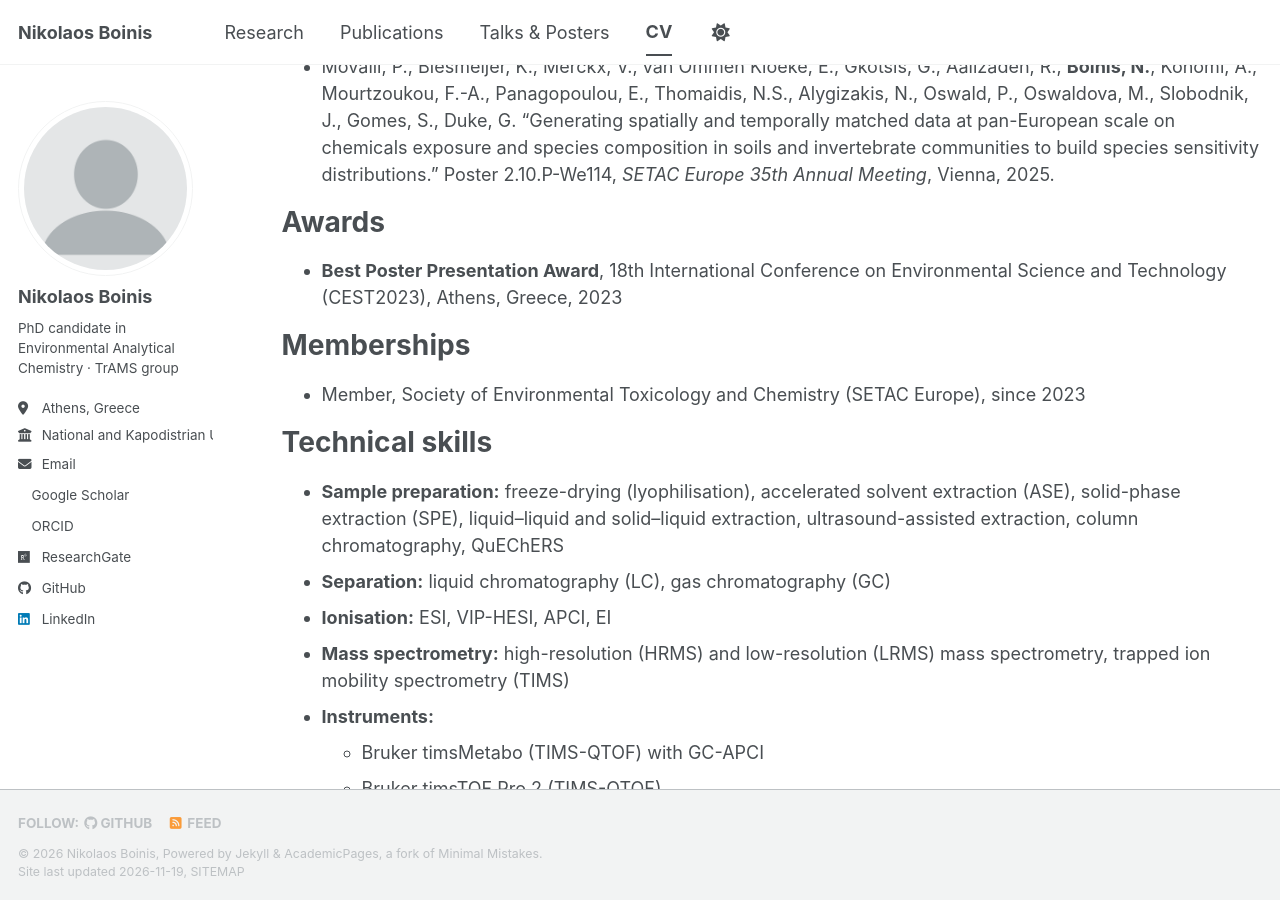
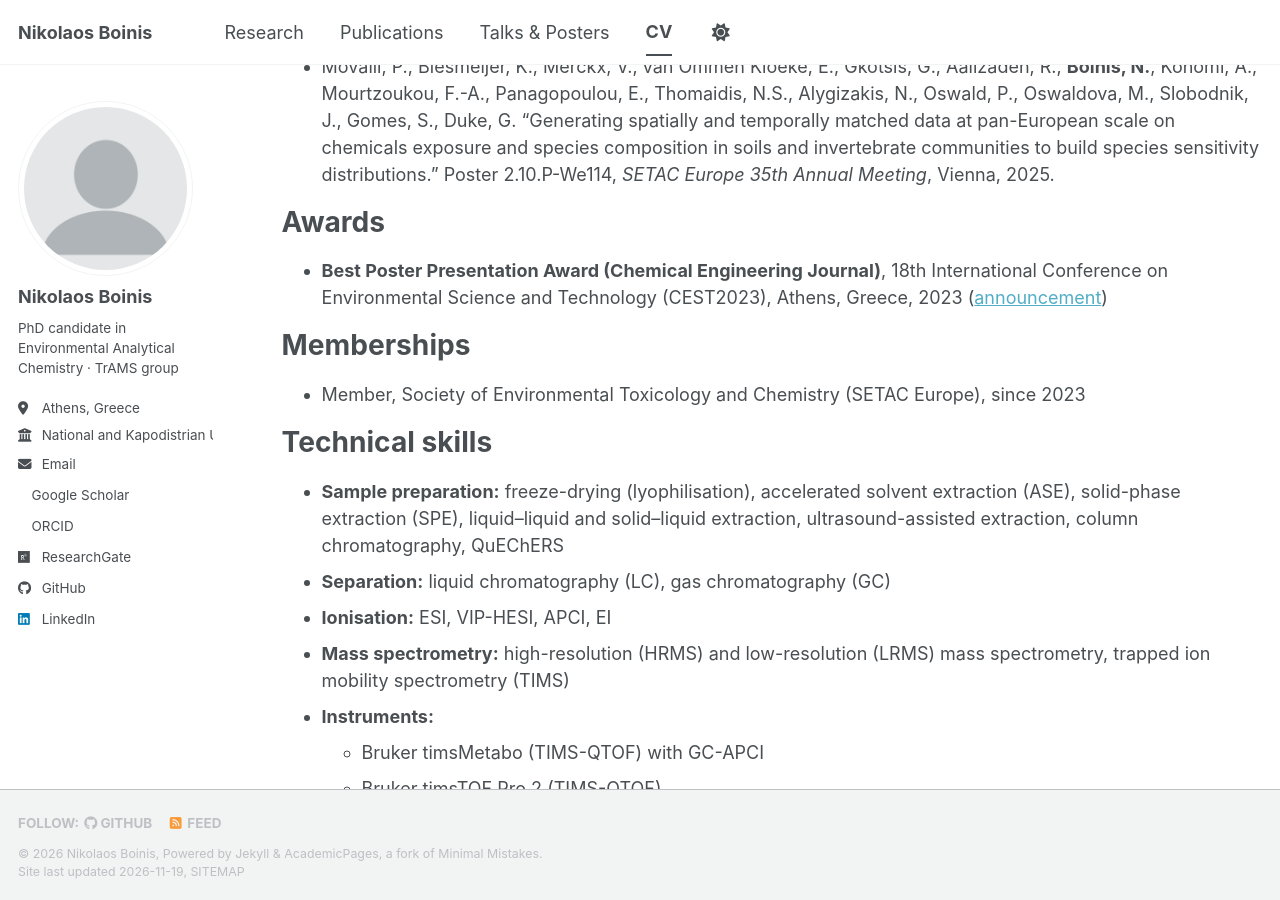
Before and after one commit to nboinis/nboinis.github.io, a Jekyll site: the page built from _pages/cv.md, in a window 1280 px wide and 900 px high, scrolled down 3948 px. Built offline with Jekyll 4.4.1, drawn with Linux system fonts in a browser that asks for light colours; a script bundle is joined from its source files by our own code; a style sheet for code colours, icons or effects is not loaded.

Commit message:
Update cv.md

```diff
--- a/_pages/cv.md
+++ b/_pages/cv.md
@@ -82,7 +82,7 @@ Co-authored conference contributions
 
 Awards
 ======
-* **Best Poster Presentation Award**, 18th International Conference on Environmental Science and Technology (CEST2023), Athens, Greece, 2023
+* **Best Poster Presentation Award (Chemical Engineering Journal)**, 18th International Conference on Environmental Science and Technology (CEST2023), Athens, Greece, 2023 ([announcement](https://trams.chem.uoa.gr/award-announcement-cest-2023/))
 
 Memberships
 ======
```
